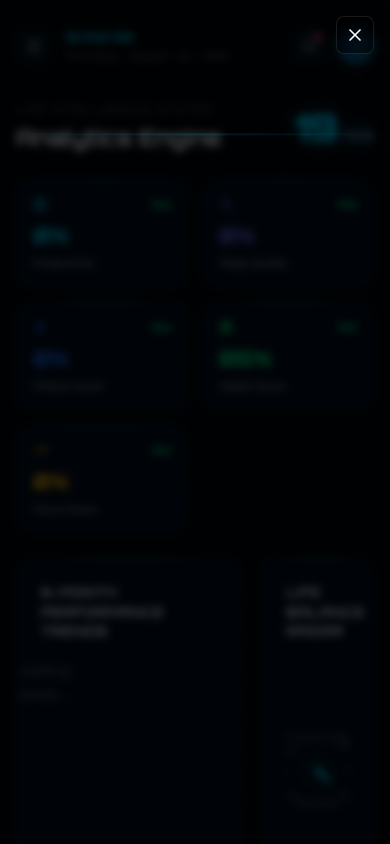
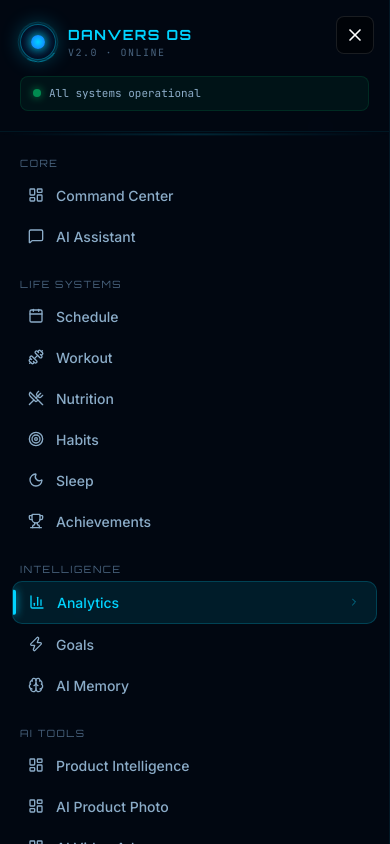
Before and after one commit to avarioGH/danvers, a Next.js app: page /analytics in a window 390 px wide. Both pictures are taken after a click on the button 34 px from the left and 46 px from the top of the page. Shown: the top 844 px of the page. Built offline with nearby package versions, Linux system fonts and the light colour scheme; no server answers.

Commit message:
fix mobile sidebar visibility and iOS notch overlap

```diff
--- a/src/components/layout/AppShell.tsx
+++ b/src/components/layout/AppShell.tsx
@@ -50,7 +50,7 @@ export default function AppShell({ children }: { children: React.ReactNode }) {
         {/* Top bar */}
         <header style={{
           display: 'flex', alignItems: 'center', justifyContent: 'space-between',
-          marginBottom: 24, padding: '12px 0',
+          marginBottom: 24, padding: '12px 0', paddingTop: 'max(12px, env(safe-area-inset-top))',
           borderBottom: '1px solid rgba(0,212,255,0.06)'
         }}>
           <div style={{ display: 'flex', alignItems: 'center', gap: 12 }}>
--- a/src/components/layout/Sidebar.tsx
+++ b/src/components/layout/Sidebar.tsx
@@ -49,7 +49,7 @@ export default function Sidebar({ mobile = false, onClose }: { mobile?: boolean;
   }
 
   return (
-    <aside className="sidebar" style={{ width: mobile ? '100%' : '240px' }}>
+    <aside className={`sidebar ${mobile ? 'open' : ''}`} style={{ width: mobile ? '100%' : '240px' }}>
       {/* Logo */}
       <div style={{ padding: '24px 20px 20px', borderBottom: '1px solid rgba(0,212,255,0.08)' }}>
         <div style={{ display: 'flex', alignItems: 'center', gap: '12px' }}>
```
